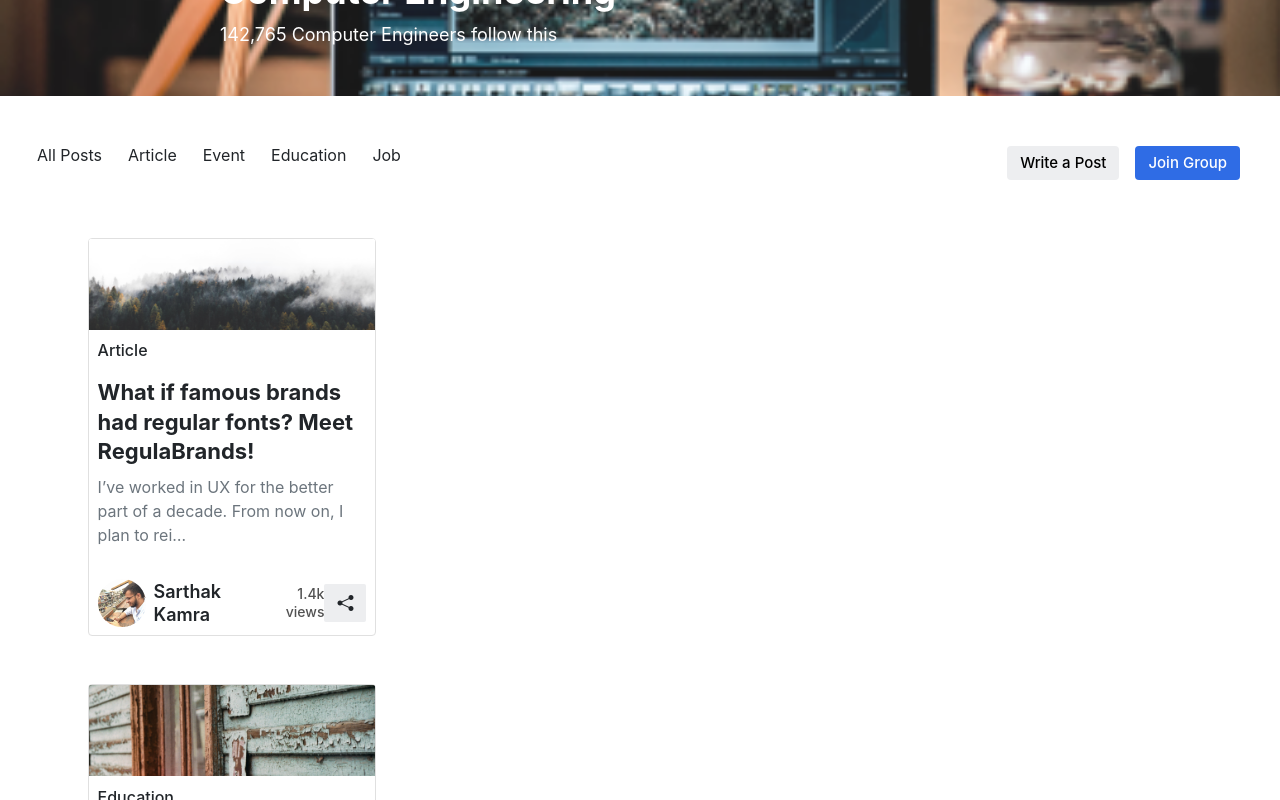
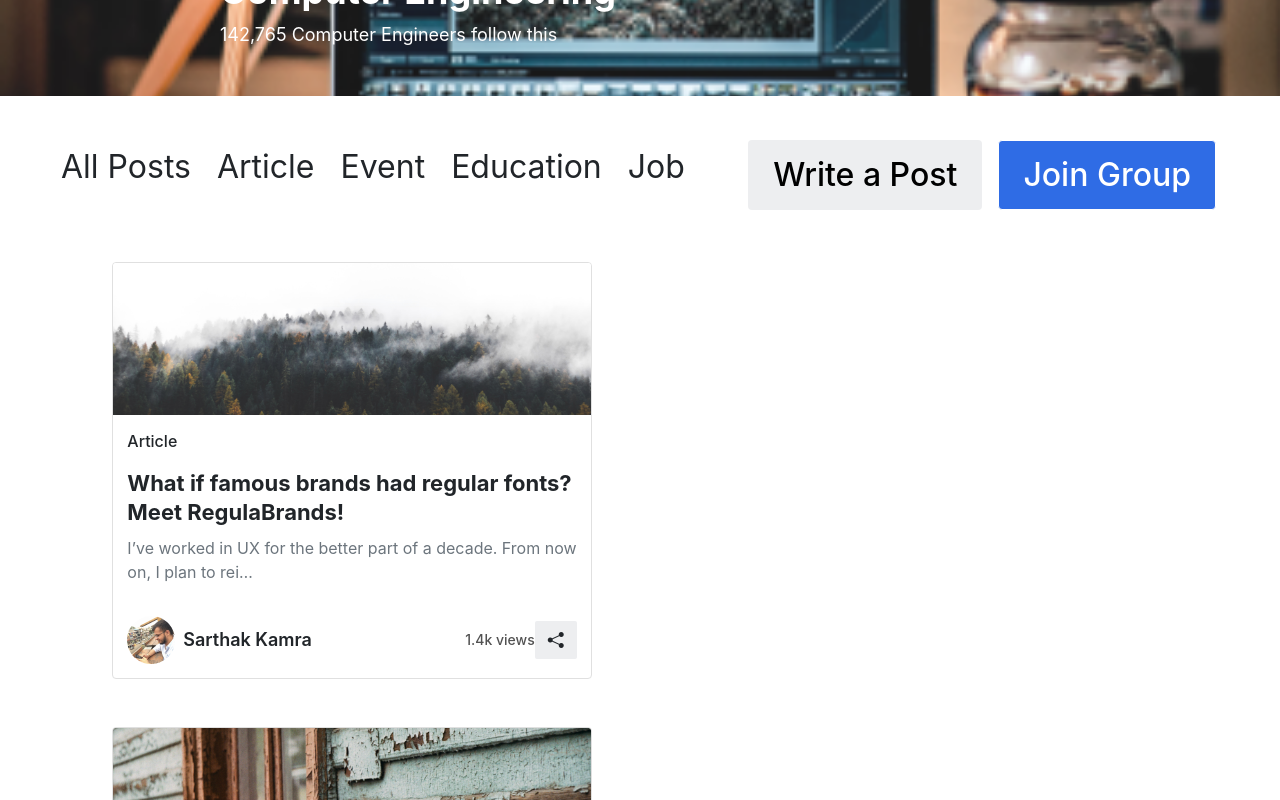
Before and after one commit to muskan2532150/Convin, a React (Create React App) app: page / in a window 1280 px wide. Shown: the part 420-1220 px from the top of the page. Built offline with nearby package versions, Linux system fonts and the light colour scheme.

Commit message:
Remove unwanted classes

```diff
--- a/src/Component/PostContainer.js
+++ b/src/Component/PostContainer.js
@@ -39,7 +39,7 @@ const PostContainer = () => {
           <p>142,765 Computer Engineers follow this</p>
         </div>
       </div>
-      <div className="p-4">
+      <div className="p-4 px-5">
         <div className="d-flex justify-content-between align-items-center pe-3 align-items-center">
           <ul className="d-sm-flex d-none list-unstyled">
             <li>
@@ -73,8 +73,8 @@ const PostContainer = () => {
           </div>
 
           <div className="d-none d-sm-flex gap-3">
-            <Link to="/createpost" className="bdcolor btn">Write a Post</Link>
-            <button className="btn bordrx btn bordercolor" type="button">Join Group</button>
+            <Link to="/createpost" className="bdcolor p-4 btn">Write a Post</Link>
+            <button className="btn bordercolor p-4" type="button">Join Group</button>
           </div>
         </div>
         <Card card={posts} />
--- a/src/assets/Card.css
+++ b/src/assets/Card.css
@@ -1,5 +1,5 @@
 .post {
-  width: 18rem;
+  width: 30rem;
   margin: 3rem 0 2rem 4rem;
   background: #FFFFFF;
   border: 1px solid #E0E0E0;
--- a/src/assets/PostContainer.css
+++ b/src/assets/PostContainer.css
@@ -38,25 +38,21 @@
     line-height: 23px;
 }
 
-.borderx {
-    border: 0.8px solid #FFFFFF;
-    border-radius: 4px;
-}
-
 .bdcolor {
     background: #EDEEF0;
     border-radius: 4px;
     font-weight: 500;
-    font-size: 15px;
+    font-size: 2rem;
     line-height: 20px;
     color: #000000;
 }
 
 .bordercolor {
     background: #2F6CE5;
+    border: 0.8px solid #FFFFFF;
     border-radius: 4px;
     font-weight: 500;
-    font-size: 15px;
+    font-size: 2rem;
     line-height: 20px;
     color: #fff;
 }
@@ -65,6 +61,10 @@ li {
     font-weight: 400;
     font-size: 16px;
     line-height: 21px;
+}
+
+.li-btn{
+    font-size: 2rem;
 }
 
 .selectp {
```
